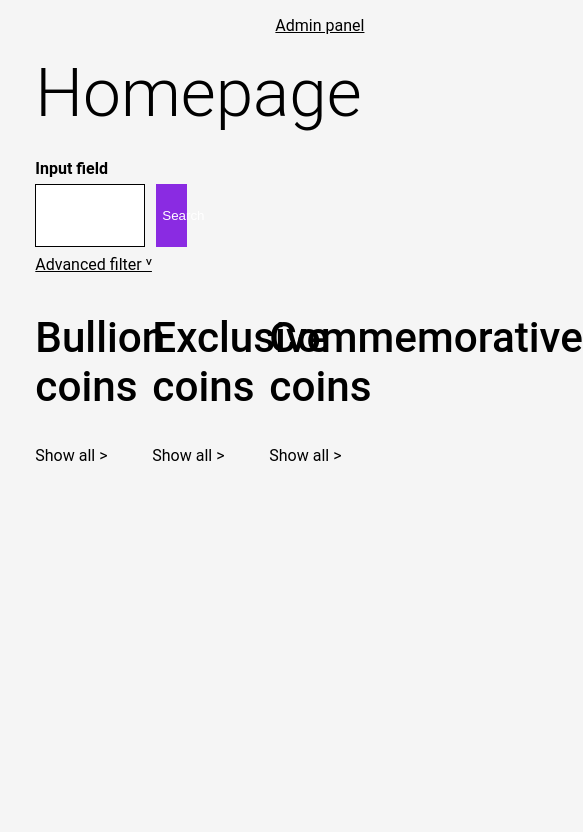
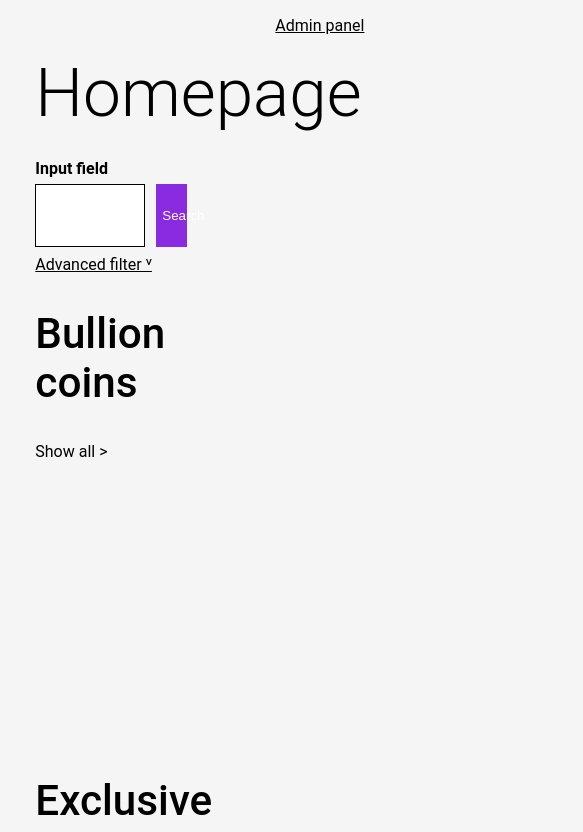
Before and after one commit to Chingiz-dev/rare-coins, a React (Create React App) app in the folder client/: page / in a window 390 px wide. Shown: the top 832 px of the page, 583 px wide, since content can reach past the window. Built offline with nearby package versions, Linux system fonts and the light colour scheme; no server answers.

Commit message:
mobile responsive

```diff
--- a/client/src/pages/CoinsList.js
+++ b/client/src/pages/CoinsList.js
@@ -175,9 +175,15 @@ const Header = styled.header`
     margin: 0.2vh 4.5vw 1.2vh 7vw;
     justify-content: space-between;
 `;
+
 const SixCoins = styled.div`
-    display:flex;
-    flex-wrap: wrap;
+    @media (orientation: portrait) {
+      display: block;
+    }
+    @media (orientation: landscape) {
+      display: flex;
+      flex-wrap: wrap;
+    }
 `;
 
 const H1 = styled.h1`
@@ -205,6 +211,7 @@ const Footer = styled.div`
     line-height: 1vh;
     text-align: center;
     letter-spacing: 0.03em;
+    background-color: white;
 `;
 const InputFooter = styled.input`
     width: 2vw;
--- a/client/src/pages/HomePage.js
+++ b/client/src/pages/HomePage.js
@@ -52,7 +52,12 @@ const Header = styled.header`
 `;
 
 const ThreeCoin = styled.div`
-    display:flex;
+    @media (orientation: portrait) {
+      display: block;
+    }
+    @media (orientation: landscape) {
+      display: flex;
+    }
     margin-left: 7vw;
 `;
 
```
